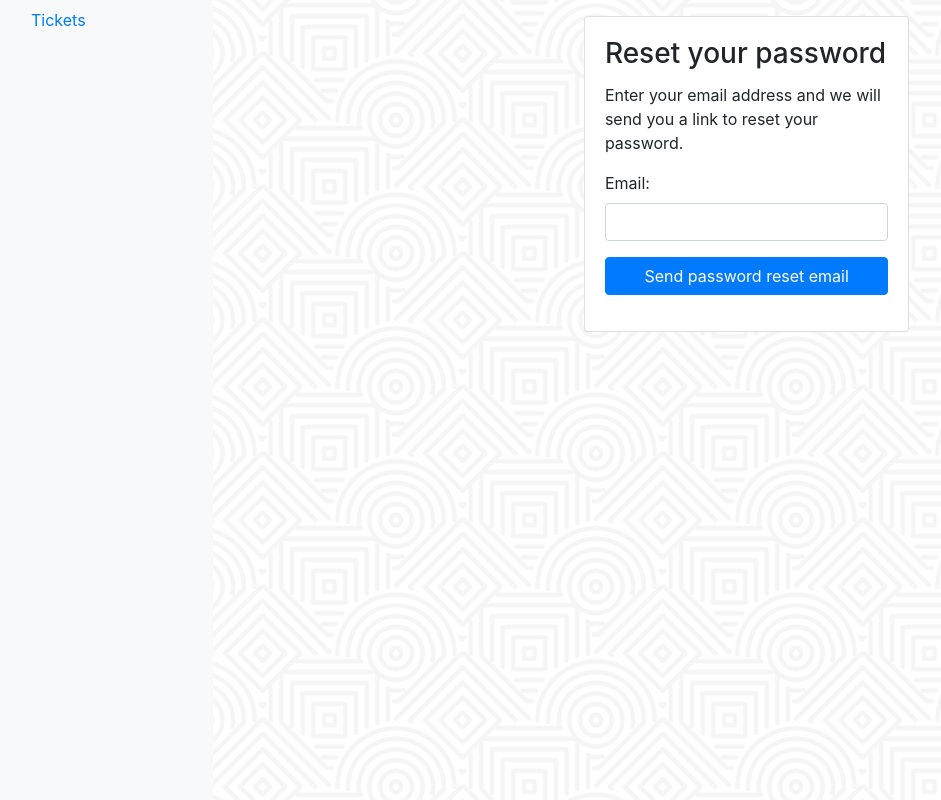
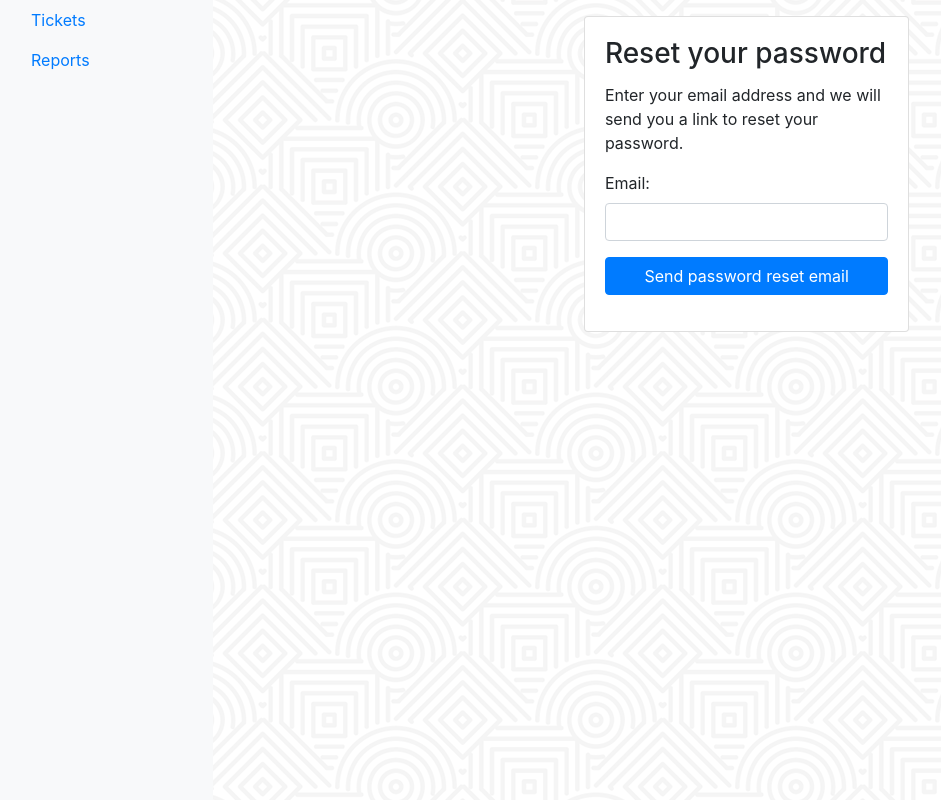
Before and after one commit to RonaldTheodoro/tcc-simple-ticket, a Django app: page /reset/ in a window 1280 px wide. Shown: the part 56-856 px from the top of the page, without its empty margins (0-941 px from the left). Run offline with Django 3.2, Linux system fonts and the light colour scheme; parts of the project's set-up code (start-up, migrations or seed data) failed here and were passed over; some libraries are stand-ins or nearby versions.

Commit message:
add report link to sidebar

```diff
--- a/apps/tickets/templates/reports/list.html
+++ b/apps/tickets/templates/reports/list.html
@@ -17,7 +17,9 @@
         {% for report in object_list %}
           <tr>
             <td>
-              <a href="#">{{ report.title }}</a>
+              <a href="{% url 'tickets:report_detail' report.pk %}">
+                {{ report.title }}
+              </a>
             </td>
             <td>{{ report.created }}</td>
             <td>{{ report.modified }}</td>
--- a/templates/sidebar.html
+++ b/templates/sidebar.html
@@ -3,5 +3,8 @@
     <li class="nav-item">
       <a class="nav-link" href="{% url 'tickets:list' %}">Tickets</a>
     </li>
+    <li class="nav-item">
+      <a class="nav-link" href="{% url 'tickets:report_list' %}">Reports</a>
+    </li>
   </ul>
 </nav>
```
